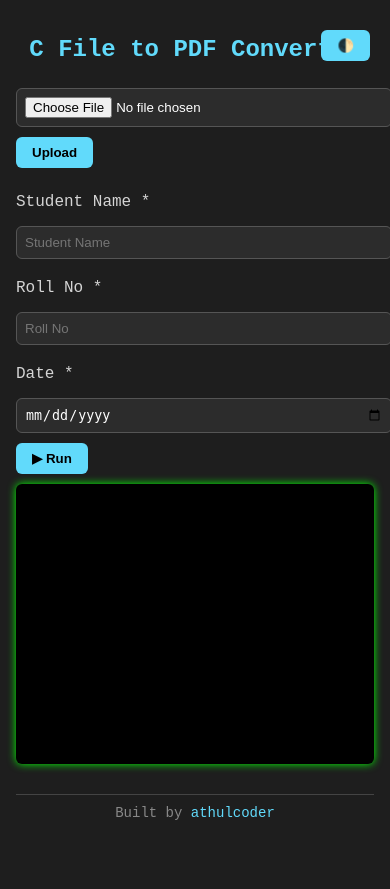
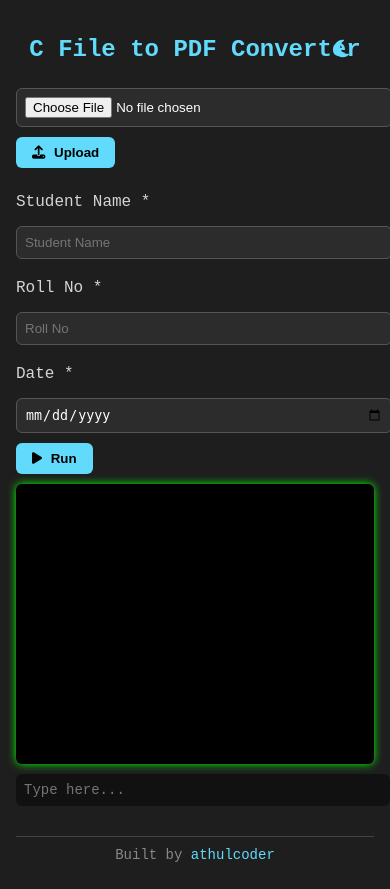
Before and after one commit to athulcoder/c_to_pdf, a Flask app: page / in a window 390 px wide. Before the commit the page ends 820 px from the top, so only its background shows below. Run offline with Flask 3, Linux system fonts and the light colour scheme; some libraries are stand-ins or nearby versions.

Commit message:
mobile ui updated version

```diff
--- a/templates/index.html
+++ b/templates/index.html
@@ -5,6 +5,8 @@
   <meta name="viewport" content="width=device-width, initial-scale=1.0" />
   <title>C File to PDF Converter</title>
   <script src="https://cdn.socket.io/4.5.4/socket.io.min.js"></script>
+  <link rel="stylesheet" href="https://cdnjs.cloudflare.com/ajax/libs/font-awesome/6.5.0/css/all.min.css" />
+
   <style>
     :root {
       --bg: #1e1e1e;
@@ -80,6 +82,10 @@
       cursor: pointer;
     }
 
+    button i {
+      margin-right: 5px;
+    }
+
     button:hover {
       opacity: 0.9;
     }
@@ -99,6 +105,10 @@
       position: absolute;
       right: 20px;
       top: 20px;
+      font-size: 20px;
+      background: transparent;
+      border: none;
+      color: var(--accent);
     }
 
     footer {
@@ -115,6 +125,18 @@
       text-decoration: none;
     }
 
+    .terminal-input {
+      margin-top: 10px;
+      width: 100%;
+      padding: 8px;
+      border: none;
+      background: #111;
+      color: var(--terminal-text);
+      font-family: "Courier New", monospace;
+      font-size: 14px;
+      border-radius: 6px;
+    }
+
     @media (max-width: 600px) {
       .terminal {
         height: 250px;
@@ -123,13 +145,15 @@
   </style>
 </head>
 <body>
-  <button class="theme-toggle" onclick="toggleTheme()">🌓</button>
+  <button class="theme-toggle" onclick="toggleTheme()">
+    <i id="theme-icon" class="fas fa-moon"></i>
+  </button>
 
   <h2>C File to PDF Converter</h2>
 
   <form id="uploadForm">
     <input type="file" name="cfile" required />
-    <button type="submit">Upload</button>
+    <button type="submit"><i class="fas fa-upload"></i> Upload</button>
   </form>
 
   <div class="form-grid">
@@ -143,11 +167,11 @@
     <input type="date" id="date" required />
   </div>
 
-  <button onclick="runCode()">▶ Run</button>
-  <button id="generateBtn" onclick="generatePDF()">📄 Generate PDF</button>
+  <button onclick="runCode()"><i class="fas fa-play"></i> Run</button>
+  <button id="generateBtn" onclick="generatePDF()"><i class="fas fa-file-pdf"></i> Generate PDF</button>
 
-  <div class="terminal" id="terminal" tabindex="0"></div>
-  <input type="text" id="hiddenInput" style="position:absolute;opacity:0;pointer-events:none;" />
+  <div class="terminal" id="terminal"></div>
+  <input type="text" id="terminalInput" class="terminal-input" placeholder="Type here..." />
 
   <footer>
     Built by <a href="https://github.com/athulcoder" target="_blank">athulcoder</a>
@@ -156,11 +180,11 @@
   <script>
     const socket = io();
     let sessionId = null;
-    let inputBuffer = "";
 
     const terminal = document.getElementById("terminal");
     const generateBtn = document.getElementById("generateBtn");
-    const hiddenInput = document.getElementById("hiddenInput");
+    const terminalInput = document.getElementById("terminalInput");
+    const themeIcon = document.getElementById("theme-icon");
 
     document.getElementById("uploadForm").addEventListener("submit", async function (e) {
       e.preventDefault();
@@ -188,7 +212,7 @@
       }
       socket.emit("start_execution", { session: sessionId });
       generateBtn.style.display = "inline-block";
-      hiddenInput.focus();
+      terminalInput.focus();
     }
 
     function appendToTerminal(text) {
@@ -196,35 +220,19 @@
       terminal.scrollTop = terminal.scrollHeight;
     }
 
-    terminal.addEventListener("click", () => {
-      hiddenInput.focus();
-    });
+    terminalInput.addEventListener("keydown", function (e) {
+      if (!sessionId) return;
 
-    hiddenInput.addEventListener("keydown", function (e) {
-      if (!sessionId) return;
       if (e.key === "Enter") {
+        const value = terminalInput.value;
         socket.emit("send_input", {
           session: sessionId,
-          input: inputBuffer + "\n",
+          input: value + "\n",
         });
-        appendToTerminal(inputBuffer + "\n");
-        inputBuffer = "";
-        e.preventDefault();
-      } else if (e.key === "Backspace") {
-        inputBuffer = inputBuffer.slice(0, -1);
-        terminal.textContent = terminal.textContent.slice(0, -1);
-        e.preventDefault();
-      } else if (e.key.length === 1) {
-        inputBuffer += e.key;
-        appendToTerminal(e.key);
+        appendToTerminal(value + "\n");
+        terminalInput.value = "";
         e.preventDefault();
       }
-    });
-
-    hiddenInput.addEventListener("focus", () => {
-      setTimeout(() => {
-        terminal.scrollIntoView({ behavior: "smooth", block: "end" });
-      }, 300);
     });
 
     function generatePDF() {
@@ -261,6 +269,8 @@
 
     function toggleTheme() {
       document.body.classList.toggle("light");
+      themeIcon.classList.toggle("fa-moon");
+      themeIcon.classList.toggle("fa-sun");
     }
   </script>
 </body>
```
